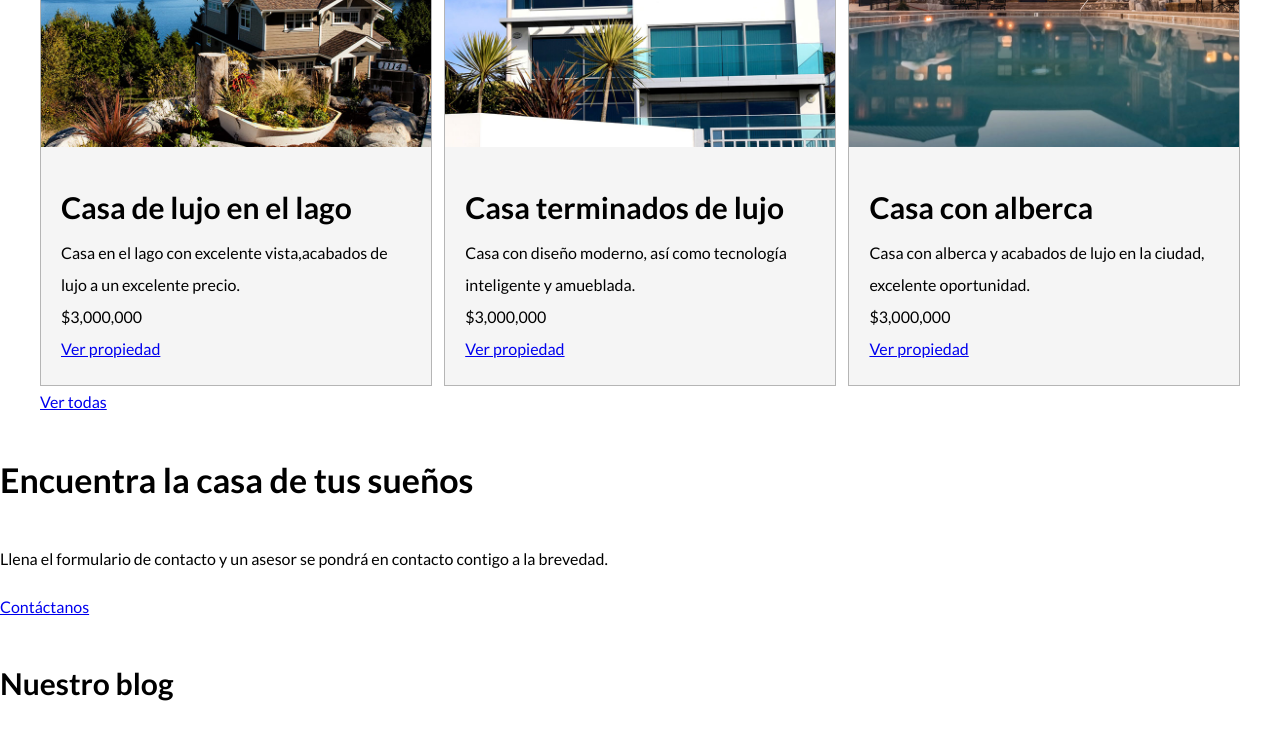
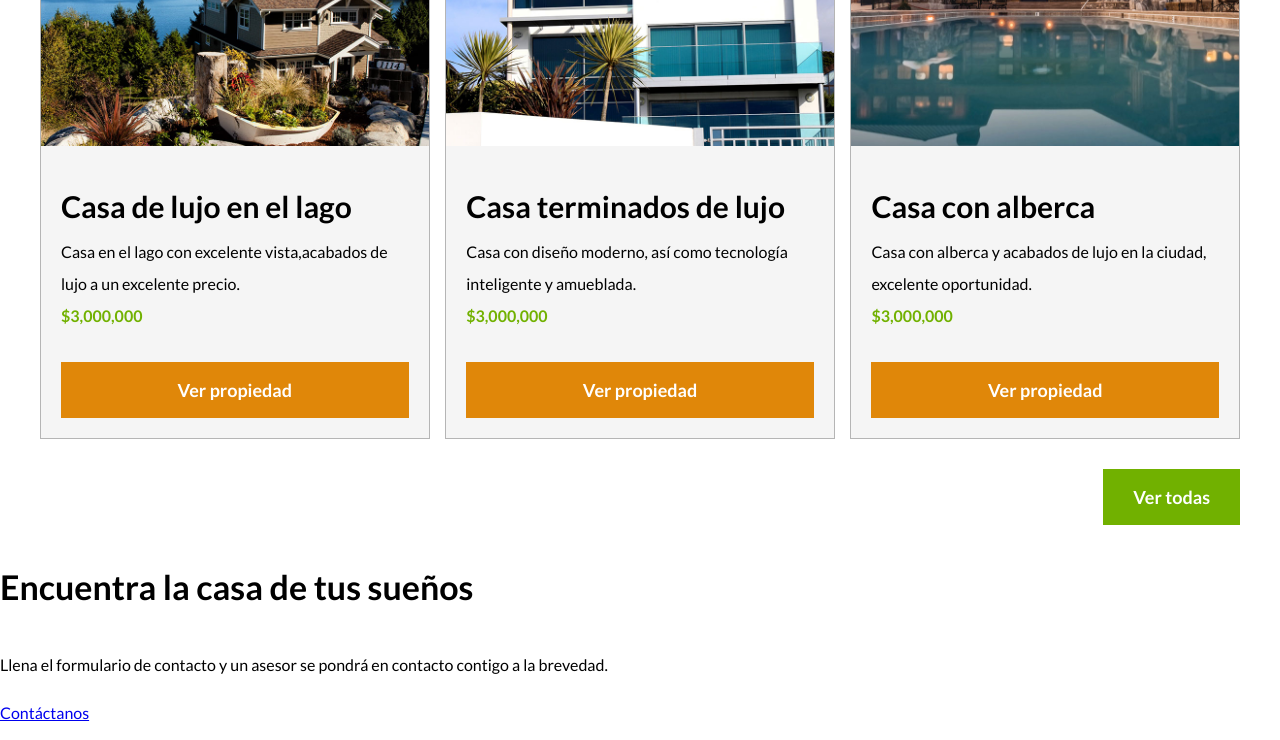
Before and after one commit to JaimeAdolfo/BienesRaices_HTML_CSS, a plain HTML site: page index.html in a window 1280 px wide. Shown: the part 1562-2302 px from the top of the page. Drawn offline with Linux system fonts and the light colour scheme.

Commit message:
Update styles.css
Se agregaron los botones de la seccion principal del proyecto.

```diff
--- a/css/styles.css
+++ b/css/styles.css
@@ -3,13 +3,14 @@ Normalize CSS
 Ayuda a que la pagina se vea igual en cualquier navegador
 */
 
-
-/* Reset para REMs - 62.5% = 10px (el 100% = 16px)*/
-
 html {
+    box-sizing: border-box;
+    /* Reset para REMs - 62.5% = 10px (el 100% = 16px)*/
     font-size: 62.5%;
 }
-
+*, *:before, *:after {
+    box-sizing: inherit;
+}
 
 /* Agregar fuentes en el body */
 
@@ -68,6 +69,29 @@ img {
     text-align: center;
 }
 
+.d-block {
+    display: block!important;
+}
+
+/* botones */
+.boton {
+    color: #ffffff;
+    font-weight: 700;
+    text-decoration: none;
+    font-size: 1.8rem;
+    padding: 1rem 3rem;
+    margin-top: 3rem;
+    display: inline-block;
+    text-align: center;
+}
+
+.boton-amarillo {
+    background-color: #e08709;
+}
+
+.boton-verde {
+    background-color: #71b100;
+}
 
 /* Header */
 
@@ -182,3 +206,13 @@ img {
 .contenido-anuncio p {
     margin: 0;
 }
+
+.precio {
+    color: #71b100;
+    font-weight: 700;
+}
+
+.ver-todas {
+    display: flex;
+    justify-content: flex-end;
+}
--- a/index.html
+++ b/index.html
@@ -40,19 +40,22 @@
             <div class="icono">
                 <img src="img/icono1.svg" alt="icono_seguridad">
                 <h3>Seguridad</h3>
-                <p>Lorem ipsum dolor sit amet consectetur adipisicing elit. Accusantium, tenetur doloremque iste nesciunt facilis ad officiis fuga rem voluptatibus similique reprehenderit.</p>
+                <p>Lorem ipsum dolor sit amet consectetur adipisicing elit. Accusantium, tenetur doloremque iste
+                    nesciunt facilis ad officiis fuga rem voluptatibus similique reprehenderit.</p>
             </div>
 
             <div class="icono">
                 <img src="img/icono2.svg" alt="icono_mejorPrecio">
                 <h3>El mejor precio</h3>
-                <p>Lorem ipsum dolor sit amet consectetur adipisicing elit. Accusantium, tenetur doloremque iste nesciunt facilis ad officiis fuga rem voluptatibus similique reprehenderit.</p>
+                <p>Lorem ipsum dolor sit amet consectetur adipisicing elit. Accusantium, tenetur doloremque iste
+                    nesciunt facilis ad officiis fuga rem voluptatibus similique reprehenderit.</p>
             </div>
 
             <div class="icono">
                 <img src="img/icono3.svg" alt="icono_aTiempo">
                 <h3>A tiempo</h3>
-                <p>Lorem ipsum dolor sit amet consectetur adipisicing elit. Accusantium, tenetur doloremque iste nesciunt facilis ad officiis fuga rem voluptatibus similique reprehenderit.</p>
+                <p>Lorem ipsum dolor sit amet consectetur adipisicing elit. Accusantium, tenetur doloremque iste
+                    nesciunt facilis ad officiis fuga rem voluptatibus similique reprehenderit.</p>
             </div>
         </div>
 
@@ -70,8 +73,8 @@
                 <div class="contenido-anuncio">
                     <h3>Casa de lujo en el lago</h3>
                     <p>Casa en el lago con excelente vista,acabados de lujo a un excelente precio.</p>
-                    <p>$3,000,000</p>
-                    <a href="#">Ver propiedad</a>
+                    <p class="precio">$3,000,000</p>
+                    <a href="#" class="boton boton-amarillo d-block">Ver propiedad</a>
                 </div>
             </div>
 
@@ -80,8 +83,8 @@
                 <div class="contenido-anuncio">
                     <h3>Casa terminados de lujo</h3>
                     <p>Casa con diseño moderno, así como tecnología inteligente y amueblada.</p>
-                    <p>$3,000,000</p>
-                    <a href="#">Ver propiedad</a>
+                    <p class="precio">$3,000,000</p>
+                    <a href="#" class="boton boton-amarillo d-block">Ver propiedad</a>
                 </div>
             </div>
 
@@ -90,14 +93,16 @@
                 <div class="contenido-anuncio">
                     <h3>Casa con alberca</h3>
                     <p>Casa con alberca y acabados de lujo en la ciudad, excelente oportunidad.</p>
-                    <p>$3,000,000</p>
-                    <a href="#">Ver propiedad</a>
+                    <p class="precio">$3,000,000</p>
+                    <a href="#" class="boton boton-amarillo d-block">Ver propiedad</a>
                 </div>
             </div>
 
         </div>
 
-        <a href="anuncios.html">Ver todas</a>
+        <div class="ver-todas">
+            <a href="anuncios.html" class="boton boton-verde">Ver todas</a>
+        </div>
     </main>
     <!-- ///////////////////////// -->
 
@@ -115,14 +120,15 @@
             <img src="img/blog1.jpg" alt="blog1">
             <h4>Terraza en el techo de tu casa</h4>
             <p>Escrito el: 20/01/20 por: admin</p>
-            <p>Consejos para construir una terraza en el techo de tu casa con los mejores materiales y ahorrando dinero.</p>
+            <p>Consejos para construir una terraza en el techo de tu casa con los mejores materiales y ahorrando dinero.
+            </p>
         </article>
 
         <article>
             <img src="img/blog2.jpg" alt="blog2">
             <h4>Guía para la decoración de tu hogar</h4>
             <p>Escrito el: 20/01/20 por: admin</p>
-            <p>Maximiza el lespacio en tu hogar con esta guía.</p>
+            <p>Maximiza el espacio en tu hogar con esta guía.</p>
         </article>
     </section>
 
@@ -130,7 +136,8 @@
     <section>
         <h3>Testimoniales</h3>
         <blockquote>
-            El personal se comportó de una excelente forma, mu buena atención y la casa que me ofrecieron cumple con todas mis expectativas.
+            El personal se comportó de una excelente forma, mu buena atención y la casa que me ofrecieron cumple con
+            todas mis expectativas.
         </blockquote>
         <p>Jaime Diaz</p>
     </section>
```
